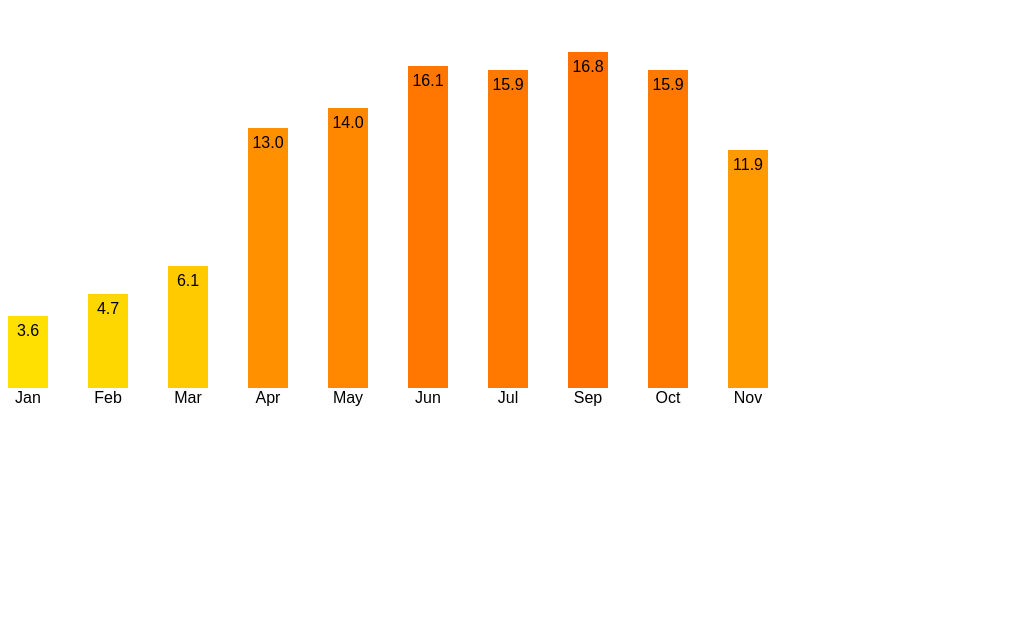
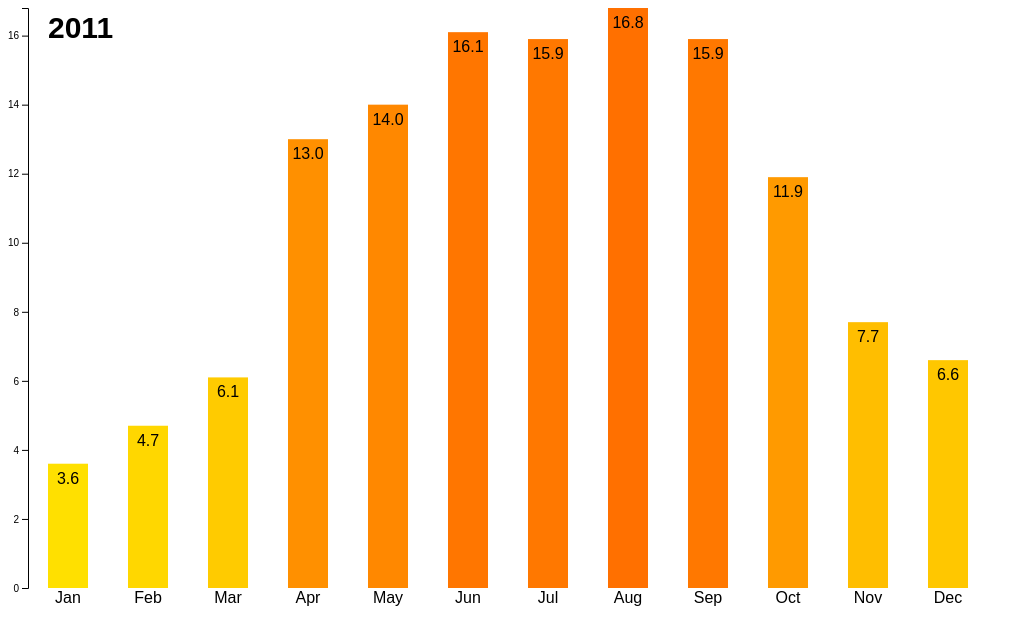
Before and after one commit to marc1404/uva-information-visualisation, a website: page weather-assignment/index.html in a window 1280 px wide. Shown: the whole page, without its empty margins (0-1023 px from the left). Drawn offline with Linux system fonts and the light colour scheme.

Commit message:
Finish weather assignment

```diff
--- a/weather-assignment/index.html
+++ b/weather-assignment/index.html
@@ -7,59 +7,74 @@
 <body>
 <script src="assets/d3.min.js"></script>
 <script>
-            const width = 800;
-            const height = 400;
+    (() => {
+        const width = 1200;
+        const height = 600;
         const barWidth = 40;
         const barHeight = 20;
+        const paddingLeft = 40;
         const colorScale = d3.scaleLinear()
             .domain([0, 30])
             .range([0, 255]);
-            const svg = initChart();
+        const svg = createChart();
+        let currentIndex = 0;
+        let yAxisElement = null;
 
         d3.csv('assets/meteo.csv', data => {
-                const transformed = transformData(data);
-                let i = 0;
+            const years = transformData(data);
 
-                window.test = () => {
-                    const year = transformed[i++];
-                    const data = year.value.map(entry => entry.value.toFixed(1));
+            updateData(years[currentIndex]);
 
-                    console.log(data);
-                    updateData(data);
-                };
+            d3.select('body').on('keydown', () => {
+                const { event } = d3;
 
-                window.test();
+                handleKeydown(event, years);
+            });
         });
 
-            function initChart() {
+        function createChart() {
             return d3.select('body')
                 .append('svg')
                 .attr('width', width)
                 .attr('height', height);
         }
 
-            function updateData(data) {
-                updateBars(data);
-                updateTemperatures(data);
+        function updateData(year) {
+            const data = year.value.map(entry => +entry.value.toFixed(1));
+            const scale = d3.scaleLinear()
+                .domain([0, d3.max(data)])
+                .range([0, height - 20]);
+
+            updateBars(data, scale);
+            updateTemperatures(data, scale);
             updateMonths(data);
+            updateYear(year.key);
+            updateYAxis(data, scale);
         }
 
-            function updateBars(data) {
-                const rect = svg.selectAll('rect.bar')
+        function updateBars(data, scale) {
+            const rectSelection = svg.selectAll('rect.bar')
                 .data(data);
 
-                rect.enter()
+            const rectElements = rectSelection.enter()
                 .append('rect')
+                .attr('y', height)
                 .attr('class', 'bar')
+                .merge(rectSelection);
+
+            rectElements
+                .data(data)
                 .attr('x', (d, i) => {
-                        return i * barWidth * 2;
+                    return i * barWidth * 2 + paddingLeft;
                 })
+                .transition()
+                .duration(1000)
                 .attr('y', d => {
-                        return height - d * barHeight - 20;
+                    return height - scale(d) - 20;
                 })
                 .attr('width', barWidth)
                 .attr('height', d => {
-                        return d * barHeight;
+                    return scale(d);
                 })
                 .attr('fill', d => {
                     const green = 255 - Math.round(colorScale(d));
@@ -67,43 +82,55 @@
                     return `rgb(255, ${green}, 0)`;
                 });
 
-                rect.exit()
+            rectSelection.exit()
                 .remove();
         }
 
-            function updateTemperatures(data) {
-                const text = svg.selectAll('text.temperature')
+        function updateTemperatures(data, scale) {
+            const textSelection = svg.selectAll('text.temperature')
+                .data(data);
+
+            const textElements = textSelection.enter()
+                .append('text')
+                .attr('y', height)
+                .attr('class', 'temperature')
+                .attr('font-family', 'sans-serif')
+                .attr('text-anchor', 'middle')
+                .merge(textSelection);
+
+            textElements
+                .attr('x', (d, i) => {
+                    return i * barWidth * 2 + barWidth / 2 + paddingLeft;
+                })
+                .transition()
+                .duration(1000)
+                .tween('text', function tween(d) {
+                    const textElement = d3.select(this);
+                    const interpolation = d3.interpolateNumber(textElement.text(), d);
+
+                    return t => {
+                        textElement.text(interpolation(t).toFixed(1));
+                    };
+                })
+                .attr('y', d => {
+                    return height - scale(d) + barHeight - 20;
+                });
+
+            textSelection.exit()
+                .remove();
+        }
+
+        function updateMonths() {
+            const data = ['Jan', 'Feb', 'Mar', 'Apr', 'May', 'Jun', 'Jul', 'Aug', 'Sep', 'Oct', 'Nov', 'Dec'];
+            const text = svg.selectAll('text.month')
                 .data(data);
 
             text.enter()
                 .append('text')
-                    .attr('class', 'temperature')
+                .attr('class', 'month')
+                .text(d => d)
                 .attr('x', (d, i) => {
-                        return i * barWidth * 2 + barWidth / 2;
-                    })
-                    .attr('y', d => {
-                        return height - (d * barHeight) + barHeight - 20;
-                    })
-                    .attr('font-family', 'sans-serif')
-                    .attr('text-anchor', 'middle')
-                    .merge(text)
-                    .text(d => d);
-
-                text.exit()
-                    .remove();
-            }
-
-            function updateMonths(data) {
-                const text = svg.selectAll('text.month')
-                    .data(data);
-                const months = ['Jan', 'Feb', 'Mar', 'Apr', 'May', 'Jun', 'Jul', 'Sep', 'Oct', 'Nov', 'Dec'];
-
-                text.enter()
-                    .append('text')
-                    .attr('class', 'month')
-                    .text((d, i) => months[i])
-                    .attr('x', (d, i) => {
-                        return i * barWidth * 2 + barWidth / 2;
+                    return i * barWidth * 2 + barWidth / 2 + paddingLeft;
                 })
                 .attr('y', height - 5)
                 .attr('font-family', 'sans-serif')
@@ -111,6 +138,46 @@
 
             text.exit()
                 .remove();
+        }
+
+        function updateYear(year) {
+            const textSelection = svg.selectAll('text.year')
+                .data([year]);
+
+            const textElement = textSelection.enter()
+                .append('text')
+                .attr('class', 'year')
+                .attr('font-family', 'sans-serif')
+                .attr('font-weight', 'bold')
+                .attr('font-size', '30px')
+                .attr('x', paddingLeft)
+                .attr('y', 30)
+                .merge(textSelection);
+
+            textElement.
+                text(d => d);
+
+            textSelection.exit()
+                .remove();
+        }
+
+        function updateYAxis(data) {
+            const scale = d3.scaleLinear()
+                .domain([d3.max(data), 0])
+                .range([0, height - 20]);
+            const yAxis = d3.axisLeft(scale);
+
+            if (!yAxisElement) {
+                yAxisElement = svg.append('g')
+                    .attr('transform', 'translate(20, 0)')
+                    .attr('class', 'y-axis')
+                    .call(yAxis);
+            }
+
+            svg.select('g.y-axis')
+                .transition()
+                .duration(1000)
+                .call(yAxis);
         }
 
         function transformData(data) {
@@ -128,6 +195,39 @@
                 })
                 .entries(year);
         }
+
+        function handleKeydown(event, years) {
+            if (event.repeat) {
+                return;
+            }
+
+            let indexModifier = 0;
+
+            if (event.key === 'ArrowLeft') {
+                indexModifier = -1;
+            }
+
+            if (event.key === 'ArrowRight') {
+                indexModifier = 1;
+            }
+
+            if (indexModifier === 0) {
+                return;
+            }
+
+            currentIndex += indexModifier;
+
+            if (currentIndex < 0) {
+                currentIndex = years.length - 1;
+            }
+
+            if (currentIndex >= years.length) {
+                currentIndex = 0;
+            }
+
+            updateData(years[currentIndex]);
+        }
+    })();
 </script>
 </body>
 </html>
```
Lines whose indentation alone changed are shown as unchanged.
